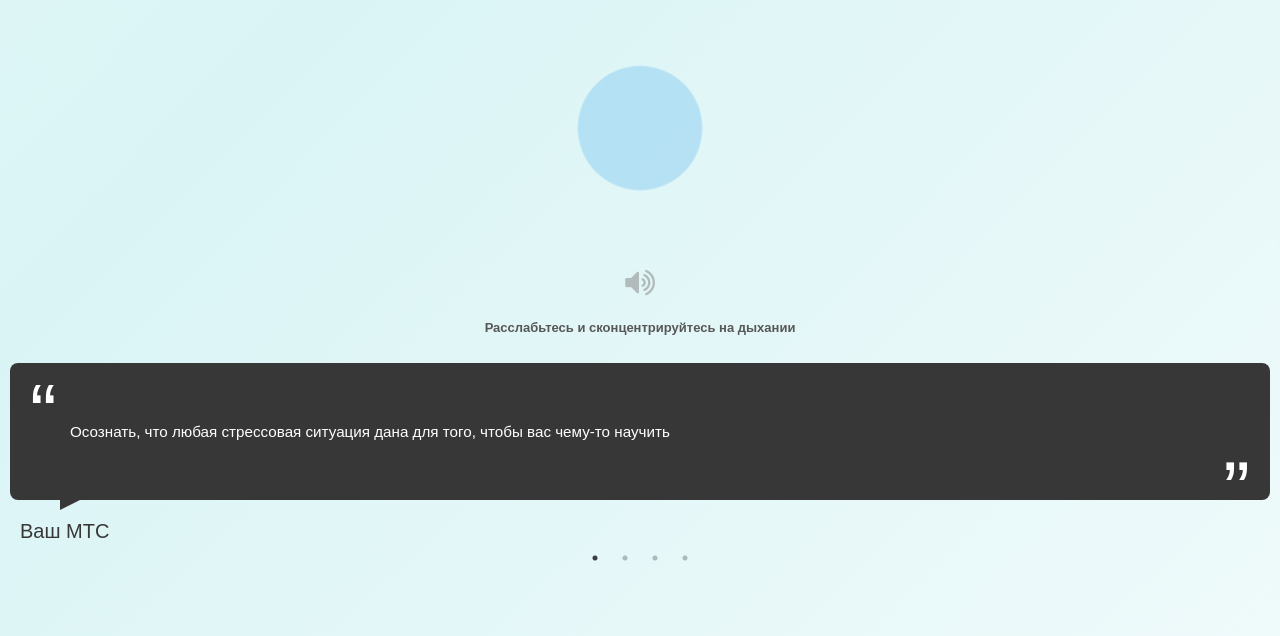
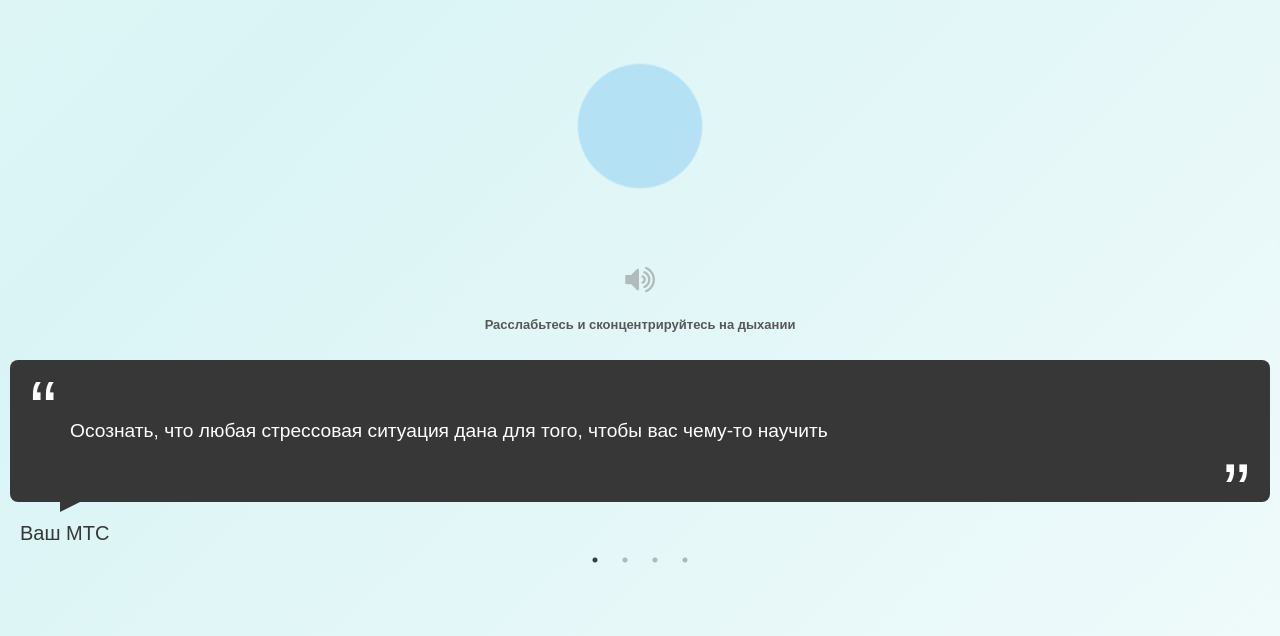
Before and after one commit to trinitrobenzol/mts, a plain HTML site: page index.html in a window 1280 px wide. Shown: the part 164-800 px from the top of the page. Drawn offline with nearby package versions, Linux system fonts and the light colour scheme.

Commit message:
Update style.css

```diff
--- a/style.css
+++ b/style.css
@@ -96,7 +96,7 @@ section {
 	position: relative;
 	border: none;
 	border-radius: 8px;
-	font-size: 0.95em;
+	font-size: 1.2em;
 	color: #fff;
 }
 .bubble blockquote:before, .bubble blockquote:after {
```
